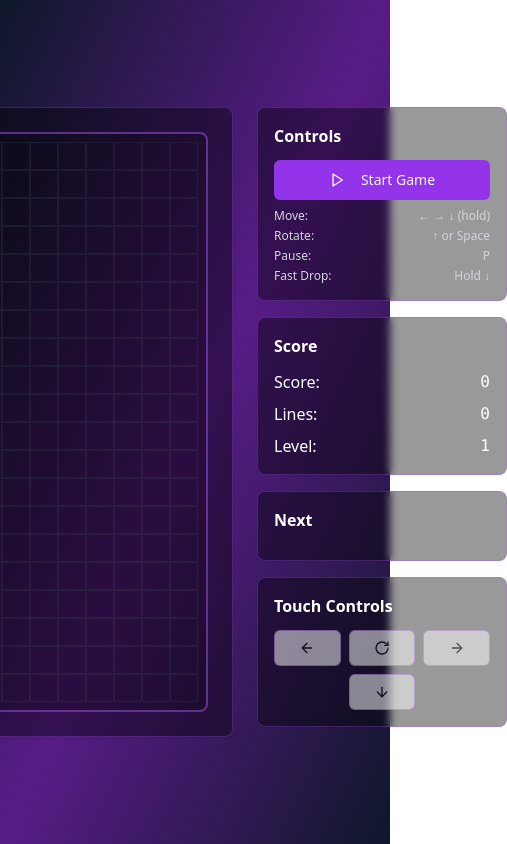
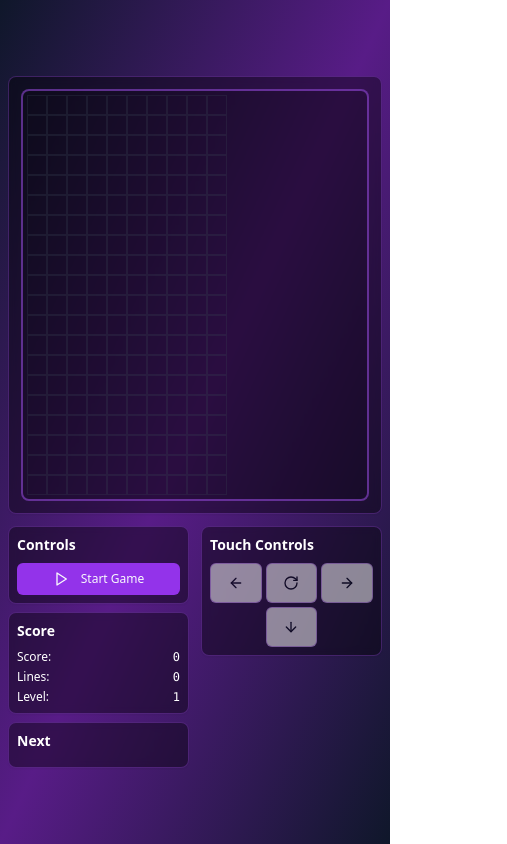
Before and after one commit to 17jamess/Upgraded-Tetris, a React (Vite) app: page / in a window 390 px wide. Shown: the whole page, 507 px wide, since content can reach past the window. Built offline with nearby package versions, Linux system fonts and the light colour scheme.

Commit message:
Fix: Improve iPhone compatibility
-   Adjusted layout and styling for better responsiveness on iPhone devices.
-   Ensured touch controls are functional on mobile.
-   Added meta tags for viewport configuration.

```diff
--- a/index.html
+++ b/index.html
@@ -1,11 +1,15 @@
+
 <!DOCTYPE html>
 <html lang="en">
   <head>
     <meta charset="UTF-8" />
-    <meta name="viewport" content="width=device-width, initial-scale=1.0" />
+    <meta name="viewport" content="width=device-width, initial-scale=1.0, maximum-scale=1.0, user-scalable=no" />
     <title>tetris-evolved-game</title>
     <meta name="description" content="Lovable Generated Project" />
     <meta name="author" content="Lovable" />
+    <meta name="apple-mobile-web-app-capable" content="yes" />
+    <meta name="apple-mobile-web-app-status-bar-style" content="black-translucent" />
+    <meta name="apple-touch-fullscreen" content="yes" />
 
     <meta property="og:title" content="tetris-evolved-game" />
     <meta property="og:description" content="Lovable Generated Project" />
--- a/src/components/TetrisGame.tsx
+++ b/src/components/TetrisGame.tsx
@@ -53,11 +53,14 @@ const TetrisGame: React.FC = () => {
   );
 
   return (
-    <div className="min-h-screen bg-gradient-to-br from-slate-900 via-purple-900 to-slate-900 p-4 flex items-center justify-center">
-      <div className="flex gap-6 max-w-6xl w-full justify-center">
-        {/* Game Board */}
+    <div className="min-h-screen bg-gradient-to-br from-slate-900 via-purple-900 to-slate-900 p-2 sm:p-4 flex items-center justify-center overflow-hidden">
+      <div className="w-full max-w-6xl mx-auto">
+        {/* Mobile Layout - Stack vertically */}
+        <div className="flex flex-col lg:flex-row gap-3 sm:gap-6 justify-center items-center">
+          {/* Game Board - Full width on mobile */}
+          <div className="w-full max-w-sm lg:max-w-none">
             <Card className="bg-black/40 backdrop-blur-sm border-purple-500/30">
-          <CardContent className="p-6">
+              <CardContent className="p-3 sm:p-6">
                 <GameBoard
                   board={board}
                   currentPiece={currentPiece}
@@ -70,9 +73,13 @@ const TetrisGame: React.FC = () => {
                 />
               </CardContent>
             </Card>
+          </div>
 
-        {/* Game Info */}
-        <div className="flex flex-col gap-4 min-w-[250px]">
+          {/* Game Info and Controls - Side by side on mobile */}
+          <div className="w-full lg:min-w-[250px] lg:max-w-[250px]">
+            <div className="flex flex-row lg:flex-col gap-3 sm:gap-4">
+              {/* Game Info - Smaller on mobile */}
+              <div className="flex-1 lg:flex-none">
                 <GameInfo
                   score={score}
                   lines={lines}
@@ -84,7 +91,10 @@ const TetrisGame: React.FC = () => {
                   onStartGame={startGame}
                   onTogglePause={togglePause}
                 />
+              </div>
 
+              {/* Mobile Controls - Show on all screen sizes but optimized */}
+              <div className="flex-1 lg:flex-none">
                 <MobileControls
                   gameStarted={gameStarted}
                   gameOver={gameOver}
@@ -97,6 +107,9 @@ const TetrisGame: React.FC = () => {
               </div>
             </div>
           </div>
+        </div>
+      </div>
+    </div>
   );
 };
 
--- a/src/components/tetris/GameBoard.tsx
+++ b/src/components/tetris/GameBoard.tsx
@@ -47,7 +47,7 @@ const GameBoard: React.FC<GameBoardProps> = ({
         {row.map((cell, x) => (
           <div
             key={`${y}-${x}`}
-            className="w-7 h-7 border border-gray-700/30 transition-all duration-75"
+            className="w-5 h-5 sm:w-6 sm:h-6 lg:w-7 lg:h-7 border border-gray-700/30 transition-all duration-75"
             style={{
               backgroundColor: PIECE_COLORS[cell],
               boxShadow: cell !== EMPTY_CELL ? 'inset 0 0 0 1px rgba(255,255,255,0.3)' : 'none'
@@ -60,7 +60,7 @@ const GameBoard: React.FC<GameBoardProps> = ({
 
   return (
     <div className="relative">
-      <div className="border-2 border-purple-500/50 p-2 bg-black/20 rounded-lg">
+      <div className="border-2 border-purple-500/50 p-1 sm:p-2 bg-black/20 rounded-lg">
         {renderBoard()}
       </div>
 
@@ -69,7 +69,7 @@ const GameBoard: React.FC<GameBoardProps> = ({
         {particles.map(particle => (
           <div
             key={particle.id}
-            className="absolute w-1.5 h-1.5 rounded-full"
+            className="absolute w-1 h-1 sm:w-1.5 sm:h-1.5 rounded-full"
             style={{
               left: particle.x,
               top: particle.y,
@@ -84,10 +84,13 @@ const GameBoard: React.FC<GameBoardProps> = ({
       {/* Game Over Overlay */}
       {gameOver && (
         <div className="absolute inset-0 bg-black/80 flex items-center justify-center rounded-lg">
-          <div className="text-center text-white">
-            <h2 className="text-4xl font-bold mb-4 text-red-400">Game Over</h2>
-            <p className="text-xl mb-4">Final Score: {score.toLocaleString()}</p>
-            <button onClick={onStartGame} className="bg-purple-600 hover:bg-purple-700 px-4 py-2 rounded">
+          <div className="text-center text-white p-4">
+            <h2 className="text-2xl sm:text-3xl lg:text-4xl font-bold mb-2 sm:mb-4 text-red-400">Game Over</h2>
+            <p className="text-lg sm:text-xl mb-2 sm:mb-4">Final Score: {score.toLocaleString()}</p>
+            <button
+              onClick={onStartGame}
+              className="bg-purple-600 hover:bg-purple-700 px-3 py-2 sm:px-4 sm:py-2 rounded text-sm sm:text-base"
+            >
               Play Again
             </button>
           </div>
@@ -98,7 +101,7 @@ const GameBoard: React.FC<GameBoardProps> = ({
       {isPaused && !gameOver && (
         <div className="absolute inset-0 bg-black/60 flex items-center justify-center rounded-lg">
           <div className="text-center text-white">
-            <h2 className="text-3xl font-bold text-purple-400">Paused</h2>
+            <h2 className="text-2xl sm:text-3xl font-bold text-purple-400">Paused</h2>
           </div>
         </div>
       )}
--- a/src/components/tetris/GameInfo.tsx
+++ b/src/components/tetris/GameInfo.tsx
@@ -36,7 +36,7 @@ const GameInfo: React.FC<GameInfoProps> = ({
         {row.map((cell, x) => (
           <div
             key={`${y}-${x}`}
-            className="w-5 h-5 border border-gray-700/30"
+            className="w-3 h-3 sm:w-4 sm:h-4 lg:w-5 lg:h-5 border border-gray-700/30"
             style={{
               backgroundColor: PIECE_COLORS[cell],
               boxShadow: cell !== 0 ? 'inset 0 0 0 1px rgba(255,255,255,0.3)' : 'none'
@@ -48,44 +48,45 @@ const GameInfo: React.FC<GameInfoProps> = ({
   };
 
   return (
-    <div className="flex flex-col gap-4 min-w-[250px]">
+    <div className="space-y-2 sm:space-y-4">
       {/* Controls */}
       <Card className="bg-black/40 backdrop-blur-sm border-purple-500/30">
-        <CardContent className="p-4">
-          <h3 className="text-white font-bold mb-3">Controls</h3>
-          <div className="space-y-2 text-sm text-gray-300">
+        <CardContent className="p-2 sm:p-4">
+          <h3 className="text-white font-bold mb-2 sm:mb-3 text-sm sm:text-base">Controls</h3>
+          <div className="space-y-1 sm:space-y-2">
             {!gameStarted || gameOver ? (
-              <Button onClick={onStartGame} className="w-full bg-purple-600 hover:bg-purple-700">
-                <Play className="w-4 h-4 mr-2" />
+              <Button onClick={onStartGame} className="w-full bg-purple-600 hover:bg-purple-700 h-8 sm:h-10 text-xs sm:text-sm">
+                <Play className="w-3 h-3 sm:w-4 sm:h-4 mr-1 sm:mr-2" />
                 Start Game
               </Button>
             ) : (
-              <div className="space-y-2">
-                <Button onClick={onTogglePause} className="w-full bg-purple-600 hover:bg-purple-700">
-                  {isPaused ? <Play className="w-4 h-4 mr-2" /> : <Pause className="w-4 h-4 mr-2" />}
+              <div className="space-y-1 sm:space-y-2">
+                <Button onClick={onTogglePause} className="w-full bg-purple-600 hover:bg-purple-700 h-8 sm:h-10 text-xs sm:text-sm">
+                  {isPaused ? <Play className="w-3 h-3 sm:w-4 sm:h-4 mr-1 sm:mr-2" /> : <Pause className="w-3 h-3 sm:w-4 sm:h-4 mr-1 sm:mr-2" />}
                   {isPaused ? 'Resume' : 'Pause'}
                 </Button>
-                <Button onClick={onStartGame} className="w-full bg-red-600 hover:bg-red-700">
-                  <RotateCcw className="w-4 h-4 mr-2" />
+                <Button onClick={onStartGame} className="w-full bg-red-600 hover:bg-red-700 h-8 sm:h-10 text-xs sm:text-sm">
+                  <RotateCcw className="w-3 h-3 sm:w-4 sm:h-4 mr-1 sm:mr-2" />
                   Restart
                 </Button>
               </div>
             )}
 
-            <div className="mt-4 space-y-1 text-xs">
-              <div className="flex justify-between">
+            {/* Hide keyboard instructions on very small screens */}
+            <div className="mt-2 sm:mt-4 space-y-0.5 sm:space-y-1 text-xs hidden sm:block">
+              <div className="flex justify-between text-gray-300">
                 <span>Move:</span>
                 <span>← → ↓ (hold)</span>
               </div>
-              <div className="flex justify-between">
+              <div className="flex justify-between text-gray-300">
                 <span>Rotate:</span>
                 <span>↑ or Space</span>
               </div>
-              <div className="flex justify-between">
+              <div className="flex justify-between text-gray-300">
                 <span>Pause:</span>
                 <span>P</span>
               </div>
-              <div className="flex justify-between">
+              <div className="flex justify-between text-gray-300">
                 <span>Fast Drop:</span>
                 <span>Hold ↓</span>
               </div>
@@ -96,9 +97,9 @@ const GameInfo: React.FC<GameInfoProps> = ({
 
       {/* Score */}
       <Card className="bg-black/40 backdrop-blur-sm border-purple-500/30">
-        <CardContent className="p-4">
-          <h3 className="text-white font-bold mb-3">Score</h3>
-          <div className="space-y-2 text-white">
+        <CardContent className="p-2 sm:p-4">
+          <h3 className="text-white font-bold mb-2 sm:mb-3 text-sm sm:text-base">Score</h3>
+          <div className="space-y-1 sm:space-y-2 text-white text-xs sm:text-sm">
             <div className="flex justify-between">
               <span>Score:</span>
               <span className="font-mono">{score.toLocaleString()}</span>
@@ -117,8 +118,8 @@ const GameInfo: React.FC<GameInfoProps> = ({
 
       {/* Next Piece */}
       <Card className="bg-black/40 backdrop-blur-sm border-purple-500/30">
-        <CardContent className="p-4">
-          <h3 className="text-white font-bold mb-3">Next</h3>
+        <CardContent className="p-2 sm:p-4">
+          <h3 className="text-white font-bold mb-2 sm:mb-3 text-sm sm:text-base">Next</h3>
           <div className="flex justify-center">
             <div className="space-y-0">
               {renderNextPiece()}
--- a/src/components/tetris/MobileControls.tsx
+++ b/src/components/tetris/MobileControls.tsx
@@ -24,55 +24,80 @@ const MobileControls: React.FC<MobileControlsProps> = ({
   onStopKeyRepeat
 }) => {
   return (
-    <Card className="bg-black/40 backdrop-blur-sm border-purple-500/30 md:hidden">
-      <CardContent className="p-4">
-        <h3 className="text-white font-bold mb-3">Touch Controls</h3>
-        <div className="grid grid-cols-3 gap-2">
+    <Card className="bg-black/40 backdrop-blur-sm border-purple-500/30">
+      <CardContent className="p-2 sm:p-4">
+        <h3 className="text-white font-bold mb-2 sm:mb-3 text-sm sm:text-base">Touch Controls</h3>
+        <div className="grid grid-cols-3 gap-1 sm:gap-2">
           <Button
             variant="outline"
             size="sm"
+            onTouchStart={(e) => {
+              e.preventDefault();
+              onStartKeyRepeat('ArrowLeft', () => onMove(-1, 0));
+            }}
+            onTouchEnd={(e) => {
+              e.preventDefault();
+              onStopKeyRepeat('ArrowLeft');
+            }}
             onMouseDown={() => onStartKeyRepeat('ArrowLeft', () => onMove(-1, 0))}
             onMouseUp={() => onStopKeyRepeat('ArrowLeft')}
-            onTouchStart={() => onStartKeyRepeat('ArrowLeft', () => onMove(-1, 0))}
-            onTouchEnd={() => onStopKeyRepeat('ArrowLeft')}
+            onMouseLeave={() => onStopKeyRepeat('ArrowLeft')}
             disabled={!gameStarted || gameOver || isPaused}
-            className="border-purple-500/50"
+            className="border-purple-500/50 h-10 sm:h-12 active:bg-purple-600/20"
           >
-            <ArrowLeft className="w-4 h-4" />
+            <ArrowLeft className="w-3 h-3 sm:w-4 sm:h-4" />
           </Button>
           <Button
             variant="outline"
             size="sm"
+            onTouchStart={(e) => {
+              e.preventDefault();
+              onRotate();
+            }}
             onClick={onRotate}
             disabled={!gameStarted || gameOver || isPaused}
-            className="border-purple-500/50"
+            className="border-purple-500/50 h-10 sm:h-12 active:bg-purple-600/20"
           >
-            <RotateCw className="w-4 h-4" />
+            <RotateCw className="w-3 h-3 sm:w-4 sm:h-4" />
           </Button>
           <Button
             variant="outline"
             size="sm"
+            onTouchStart={(e) => {
+              e.preventDefault();
+              onStartKeyRepeat('ArrowRight', () => onMove(1, 0));
+            }}
+            onTouchEnd={(e) => {
+              e.preventDefault();
+              onStopKeyRepeat('ArrowRight');
+            }}
             onMouseDown={() => onStartKeyRepeat('ArrowRight', () => onMove(1, 0))}
             onMouseUp={() => onStopKeyRepeat('ArrowRight')}
-            onTouchStart={() => onStartKeyRepeat('ArrowRight', () => onMove(1, 0))}
-            onTouchEnd={() => onStopKeyRepeat('ArrowRight')}
+            onMouseLeave={() => onStopKeyRepeat('ArrowRight')}
             disabled={!gameStarted || gameOver || isPaused}
-            className="border-purple-500/50"
+            className="border-purple-500/50 h-10 sm:h-12 active:bg-purple-600/20"
           >
-            <ArrowRight className="w-4 h-4" />
+            <ArrowRight className="w-3 h-3 sm:w-4 sm:h-4" />
           </Button>
           <div></div>
           <Button
             variant="outline"
             size="sm"
+            onTouchStart={(e) => {
+              e.preventDefault();
+              onStartKeyRepeat('ArrowDown', () => onMove(0, 1));
+            }}
+            onTouchEnd={(e) => {
+              e.preventDefault();
+              onStopKeyRepeat('ArrowDown');
+            }}
             onMouseDown={() => onStartKeyRepeat('ArrowDown', () => onMove(0, 1))}
             onMouseUp={() => onStopKeyRepeat('ArrowDown')}
-            onTouchStart={() => onStartKeyRepeat('ArrowDown', () => onMove(0, 1))}
-            onTouchEnd={() => onStopKeyRepeat('ArrowDown')}
+            onMouseLeave={() => onStopKeyRepeat('ArrowDown')}
             disabled={!gameStarted || gameOver || isPaused}
-            className="border-purple-500/50"
+            className="border-purple-500/50 h-10 sm:h-12 active:bg-purple-600/20"
           >
-            <ArrowDown className="w-4 h-4" />
+            <ArrowDown className="w-3 h-3 sm:w-4 sm:h-4" />
           </Button>
           <div></div>
         </div>
```
Lines whose indentation alone changed are shown as unchanged.
